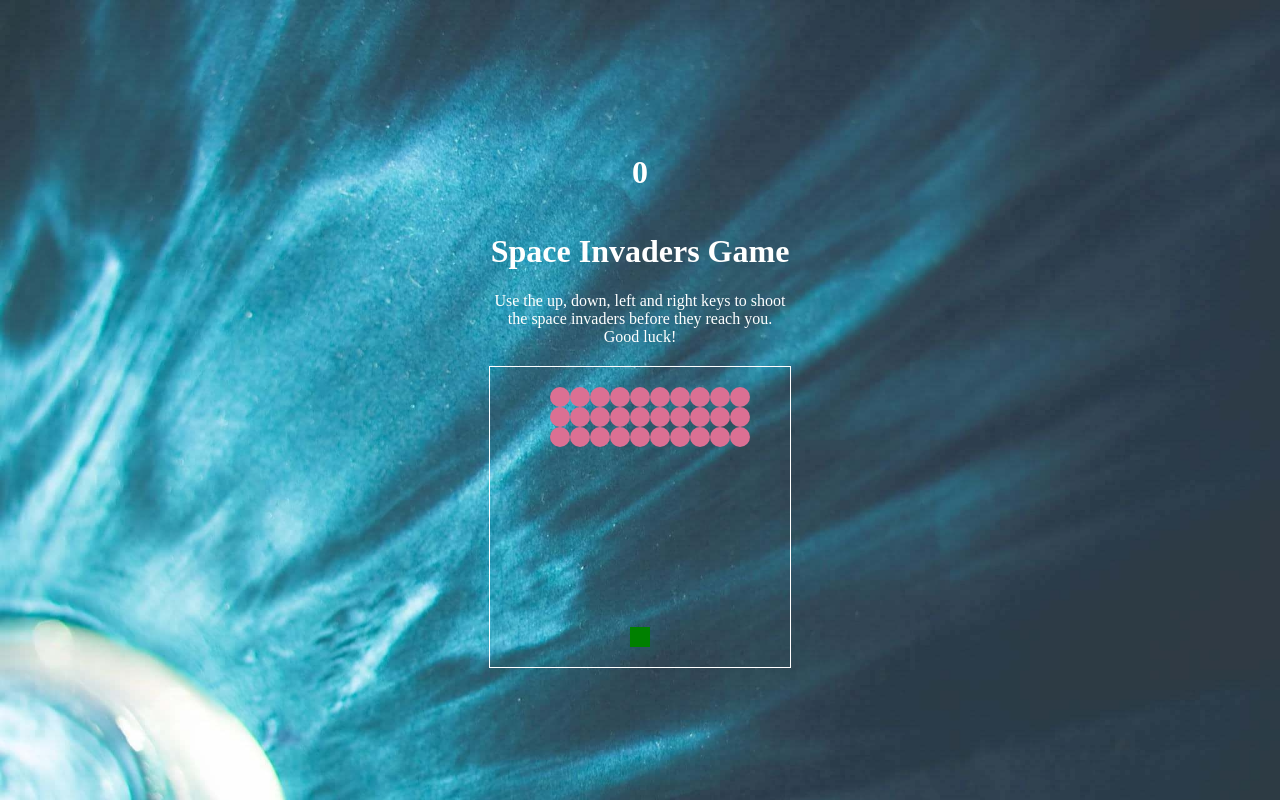
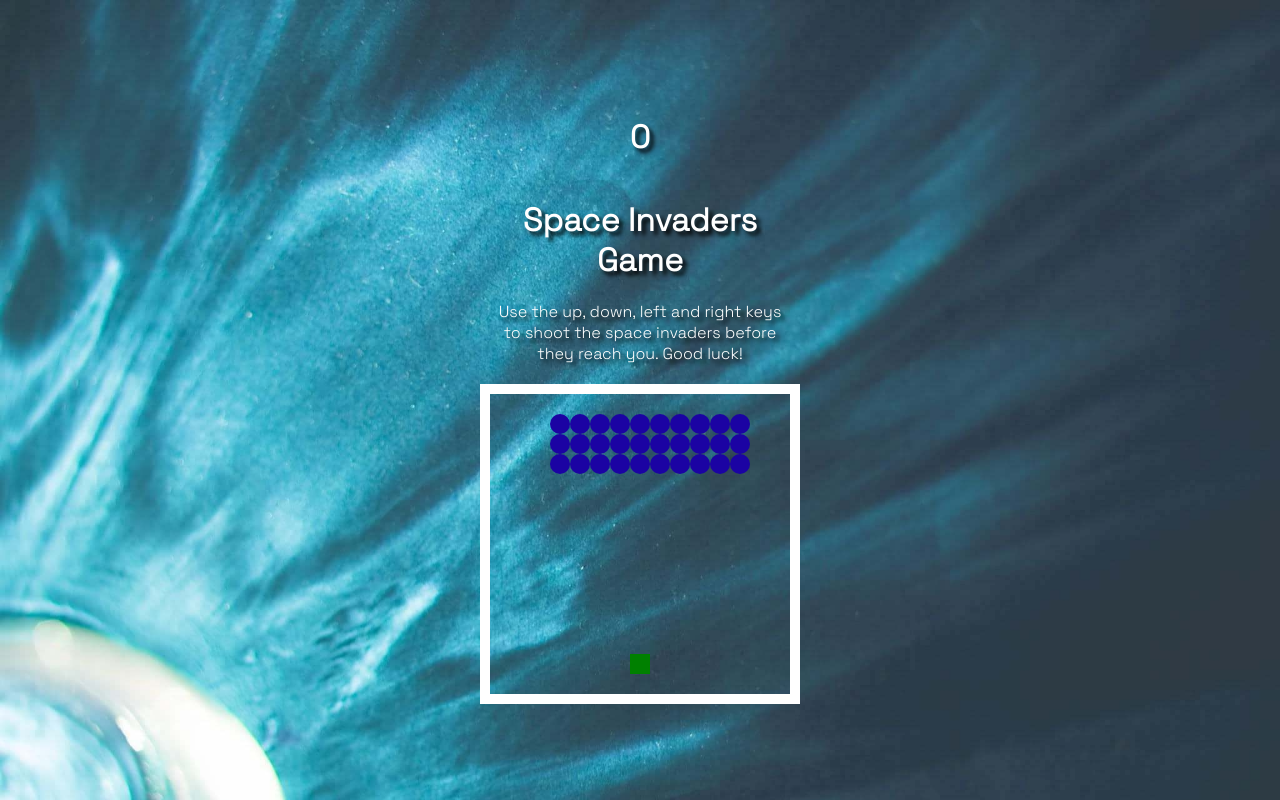
Before and after one commit to reemers/space-invaders, a plain HTML site: page index.html in a window 1280 px wide. Drawn offline with Linux system fonts and the light colour scheme.

Commit message:
modified colors of invaders

```diff
--- a/index.html
+++ b/index.html
@@ -6,6 +6,12 @@
 
     <title>Space Invaders</title>
     <link rel="stylesheet" href="style.css" />
+    <link rel="preconnect" href="https://fonts.googleapis.com" />
+    <link rel="preconnect" href="https://fonts.gstatic.com" crossorigin />
+    <link
+      href="https://fonts.googleapis.com/css2?family=Raleway&family=Space+Grotesk:wght@300&display=swap"
+      rel="stylesheet"
+    />
   </head>
   <body>
     <div class="container">
--- a/style.css
+++ b/style.css
@@ -13,6 +13,8 @@ body {
   width: 300px;
   padding-bottom: 20px;
   color: white;
+  font-family: "Space Grotesk", sans-serif;
+  text-shadow: 4px 4px 4px black;
 }
 .container {
   display: flex;
@@ -23,7 +25,7 @@ body {
 .grid {
   width: 300px;
   height: 300px;
-  border: solid white 1px;
+  border: solid white 10px;
   display: flex;
   flex-wrap: wrap;
 }
@@ -39,7 +41,7 @@ body {
 }
 
 .invader {
-  background-color: palevioletred;
+  background-color: #1b03a3;
   border-radius: 10px;
 }
 
@@ -57,4 +59,6 @@ body {
 
 .results {
   color: white;
+  font-family: "Space Grotesk", sans-serif;
+  text-shadow: 4px 4px 4px black;
 }
```
